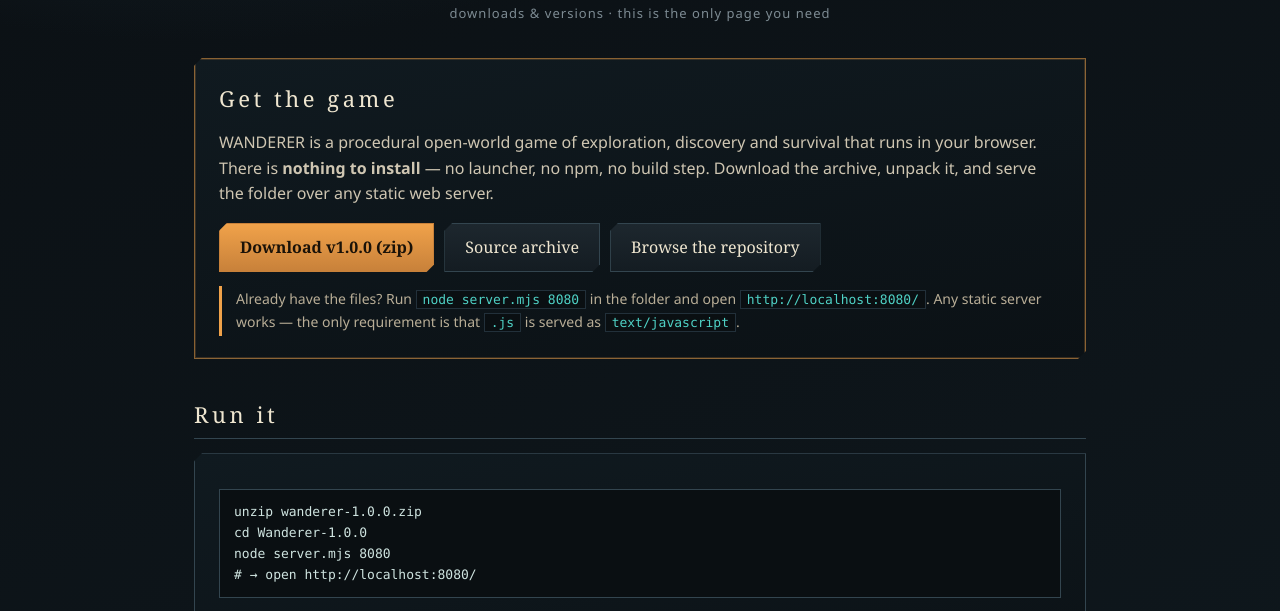
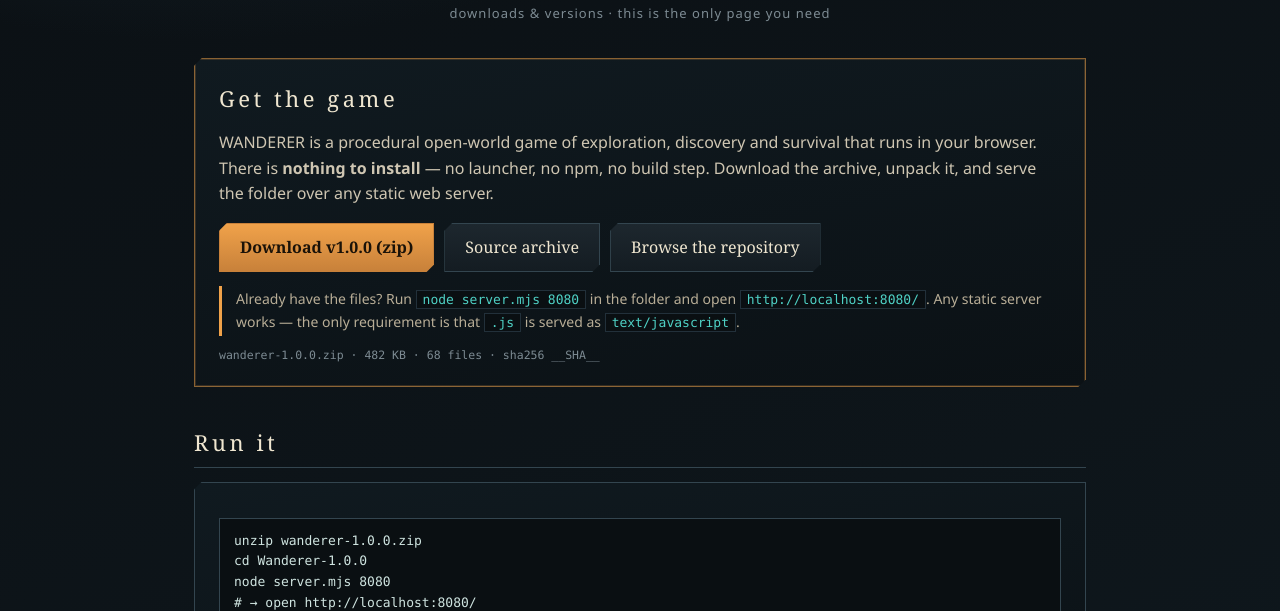
Before and after one commit to cocre6369/Wanderer, a website: page releases/index.html in a window 1280 px wide. Shown: the part 179-790 px from the top of the page. Drawn offline with Linux system fonts and the light colour scheme.

Commit message:
releases: record archive size and sha256 on the download page
Co-authored-by: arena-agent <297053741+arena-agent@users.noreply.github.com>

```diff
--- a/releases/index.html
+++ b/releases/index.html
@@ -71,6 +71,9 @@
       Already have the files? Run <code>node server.mjs 8080</code> in the folder and open
       <code>http://localhost:8080/</code>. Any static server works — the only requirement is that
       <code>.js</code> is served as <code>text/javascript</code>.
+    </p>
+    <p class="mono" style="margin:10px 0 0;font-size:11.5px;color:#7d8b93">
+      wanderer-1.0.0.zip · 482 KB · 68 files · sha256 __SHA__
     </p>
   </div>
 
```
